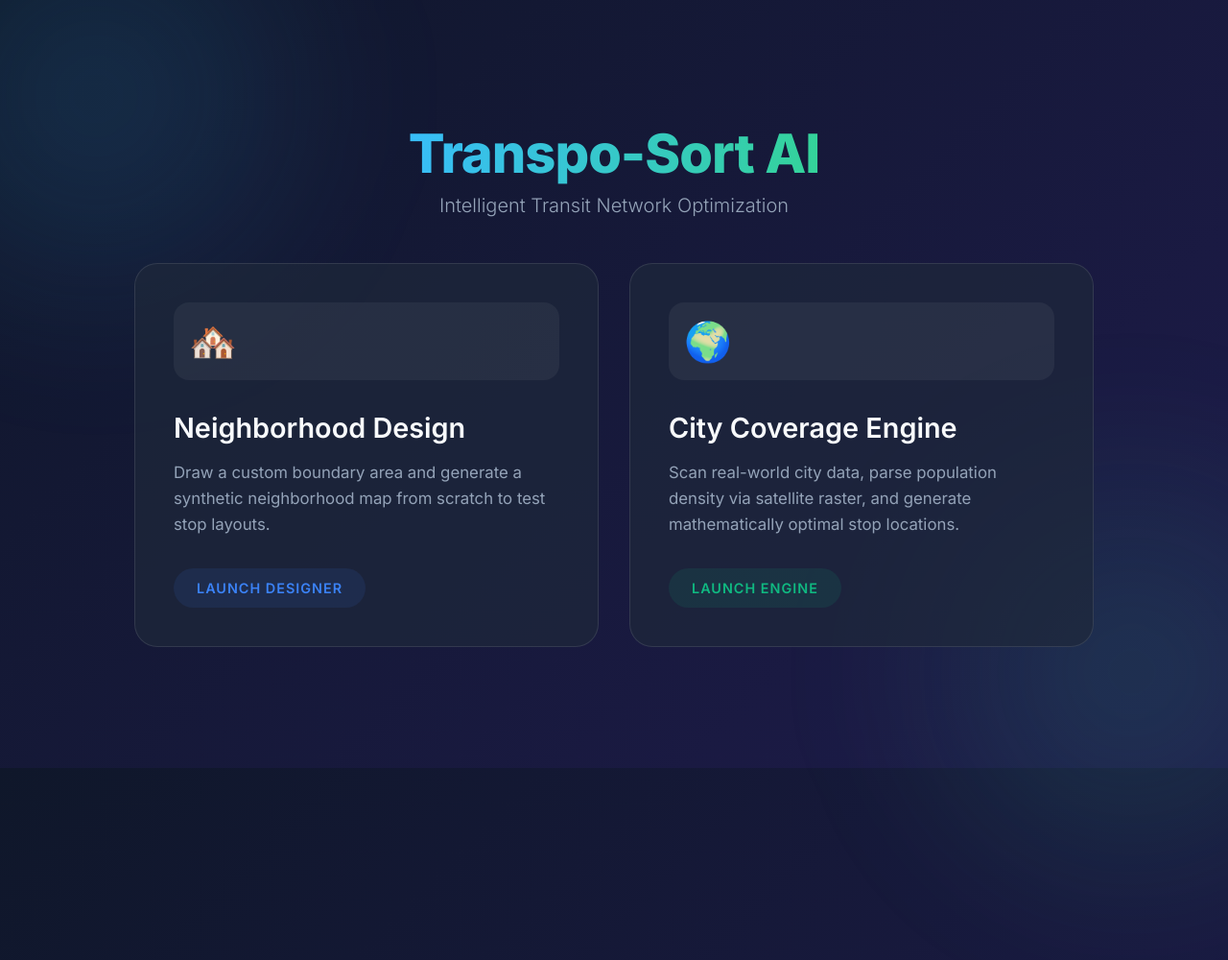
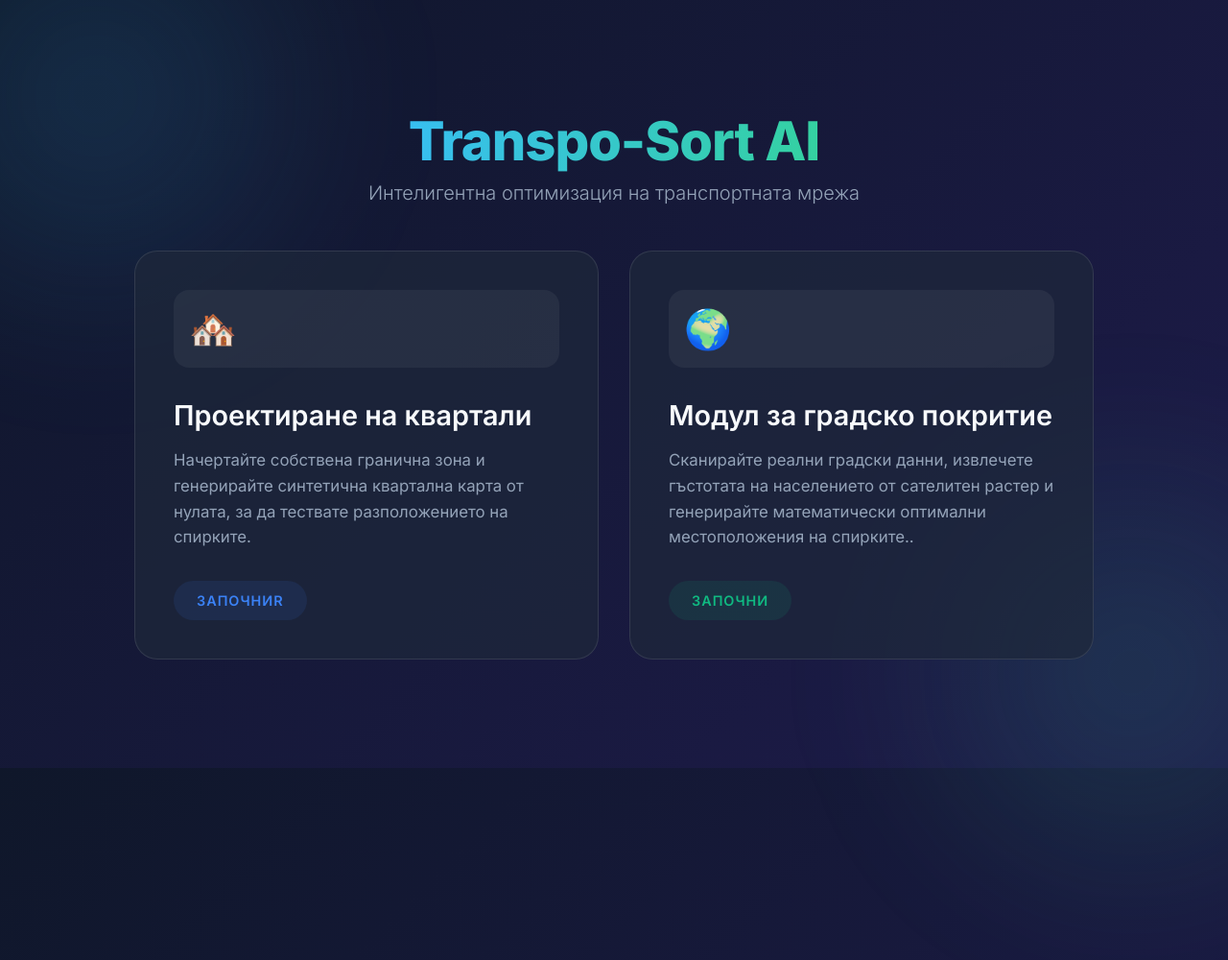
Before and after one commit to alex122222/Transpo-sort-finale, a Flask app: page / in a window 1280 px wide; the page is wider, and only the part inside the window is pictured. Shown: that part at 96% size. Run offline with Flask 3, Linux system fonts and the light colour scheme.

Commit message:
Translate index.html content to Bulgarian

```diff
--- a/templates/index.html
+++ b/templates/index.html
@@ -4,7 +4,7 @@
 <head>
     <meta charset="UTF-8">
     <meta name="viewport" content="width=device-width, initial-scale=1.0">
-    <title>Transpo-Sort Hub</title>
+    <title>Transpo-Sort Хъб</title>
     <link href="https://fonts.googleapis.com/css2?family=Inter:wght@300;400;600;800&display=swap" rel="stylesheet">
     <style>
         :root {
@@ -230,26 +230,25 @@
 
     <div class="header">
         <h1>Transpo-Sort AI</h1>
-        <div class="subtitle">Intelligent Transit Network Optimization</div>
+        <div class="subtitle">Интелигентна оптимизация на транспортната мрежа</div>
     </div>
 
     <div class="menu-container">
         <!-- Option 1: Neighborhood -->
         <a href="/neighborhood" class="menu-card card-neighborhood">
             <div class="card-icon">🏘️</div>
-            <h2>Neighborhood Design</h2>
-            <p>Draw a custom boundary area and generate a synthetic neighborhood map from scratch to test stop layouts.
+            <h2>Проектиране на квартали</h2>
+            <p>Начертайте собствена гранична зона и генерирайте синтетична квартална карта от нулата, за да тествате разположението на спирките.
             </p>
-            <div class="btn-fake">Launch Designer</div>
+            <div class="btn-fake">Започниr</div>
         </a>
 
         <!-- Option 2: City Coverage -->
         <a href="/city_coverage" class="menu-card card-city">
             <div class="card-icon">🌍</div>
-            <h2>City Coverage Engine</h2>
-            <p>Scan real-world city data, parse population density via satellite raster, and generate mathematically
-                optimal stop locations.</p>
-            <div class="btn-fake">Launch Engine</div>
+            <h2>Модул за градско покритие</h2>
+            <p>Сканирайте реални градски данни, извлечете гъстотата на населението от сателитен растер и генерирайте математически оптимални местоположения на спирките..</p>
+            <div class="btn-fake">Започни</div>
         </a>
     </div>
 </body>
```
